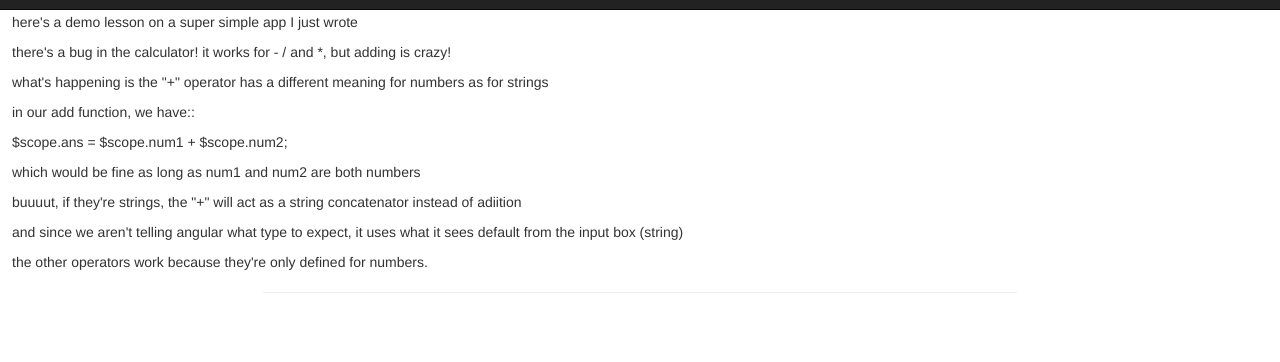
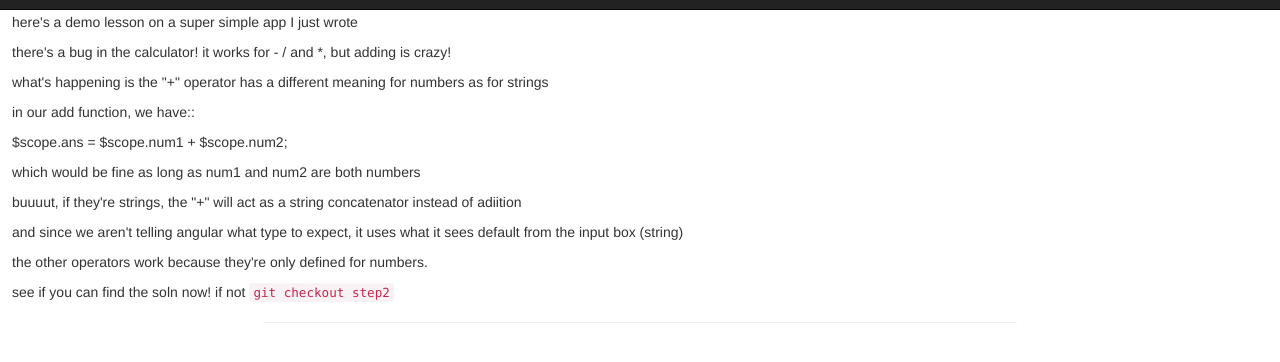
Before and after one commit to nikfrank/xos, a plain HTML site: page section1/index.html at #/walkthrough in a window 1280 px wide. Shown: the part 40-402 px from the top of the page. Drawn offline with nearby package versions, Linux system fonts and the light colour scheme.

Commit message:
hint git inst

```diff
--- a/section1/walkthrough.html
+++ b/section1/walkthrough.html
@@ -25,4 +25,8 @@
 <p>
   the other operators work because they're only defined for numbers.
 </p>
+<p>
+  see if you can find the soln now! if not
+  <code>git checkout step2</code>
+</p>
 <hr>
```
